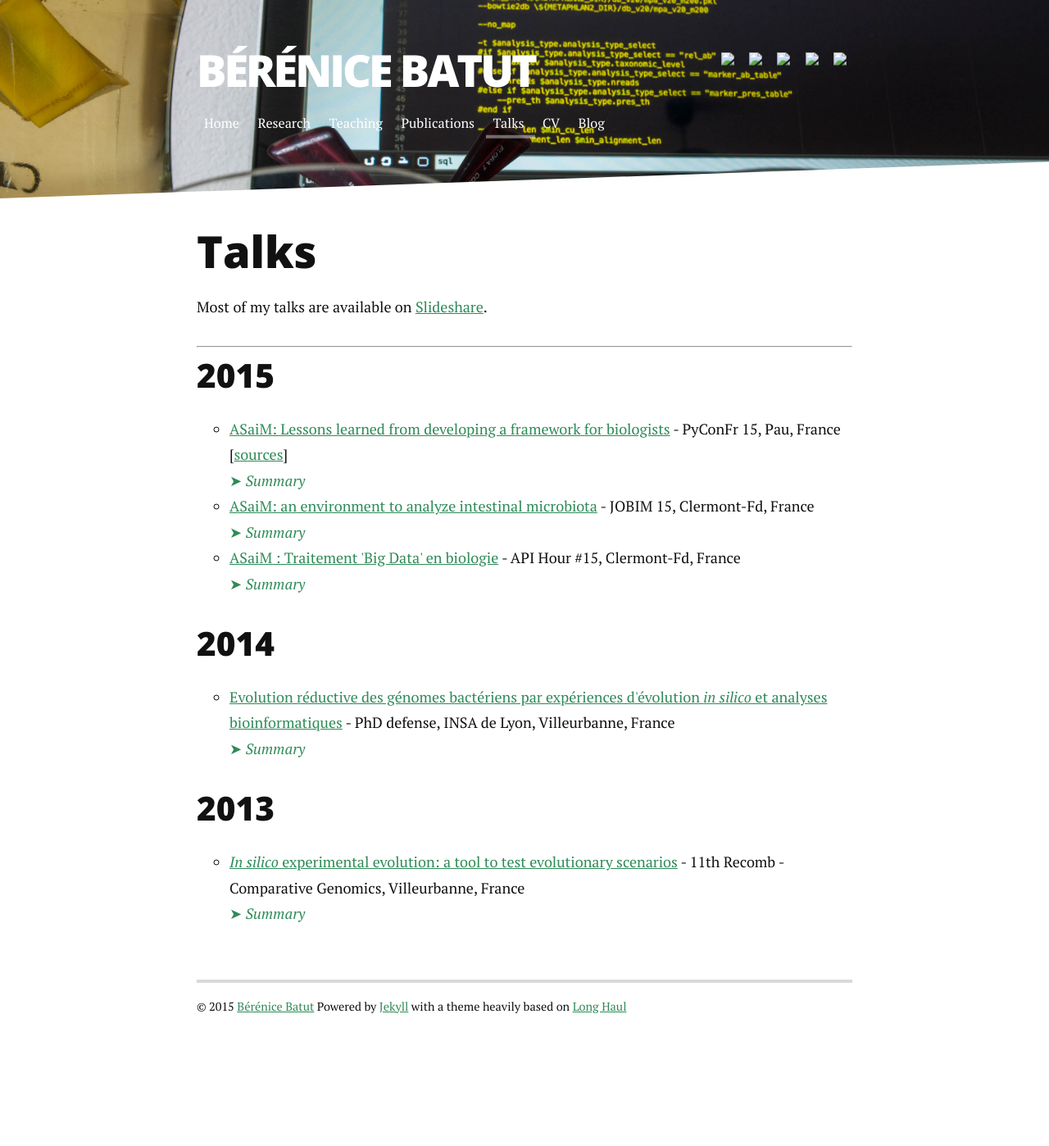
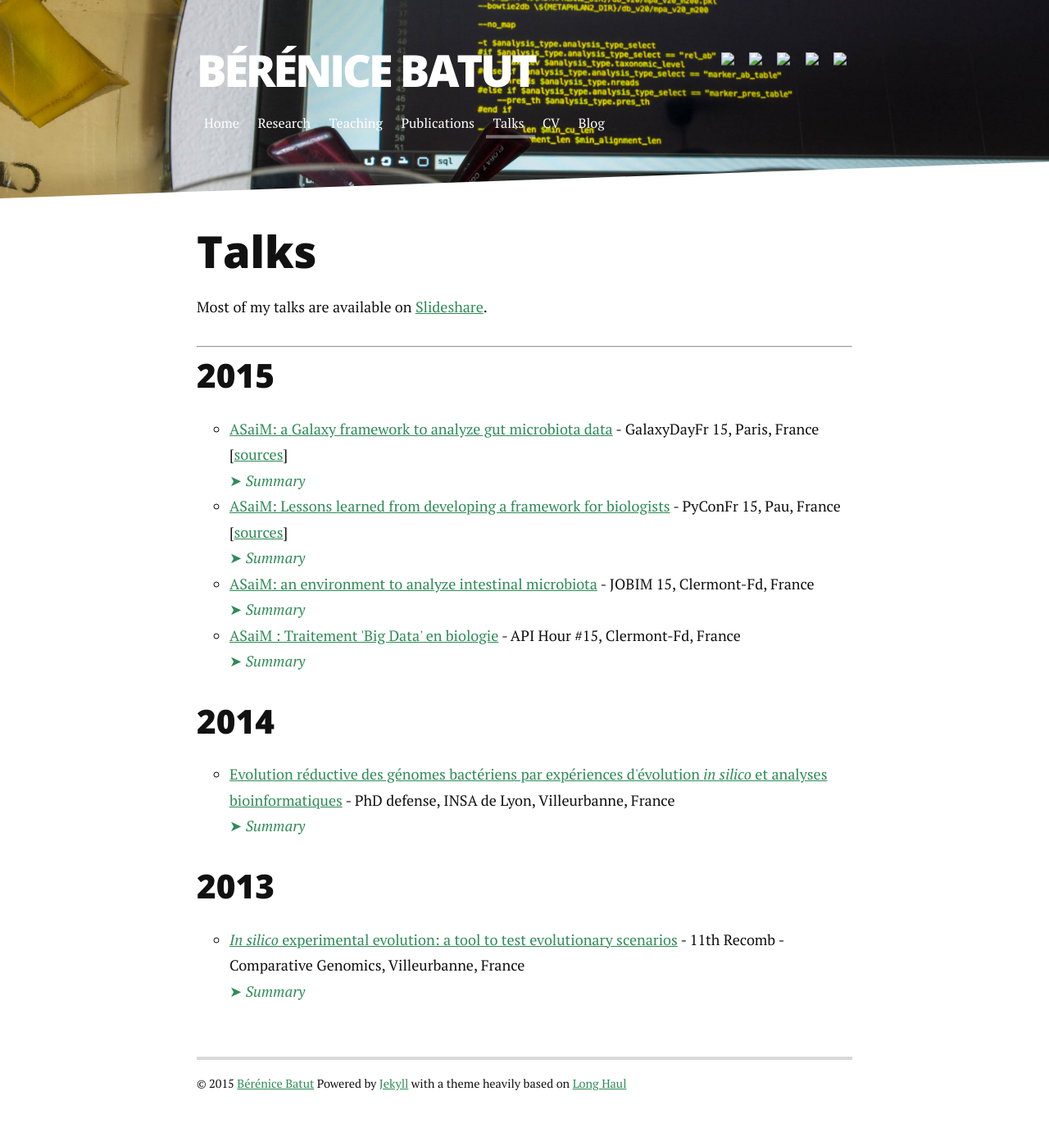
Before and after one commit to bebatut-research/bebatut-research.github.io, a Jekyll site: the page built from talks.md, in a window 1280 px wide. Shown: the whole page at 82% size. Built offline with Jekyll 4.4.1, drawn with Linux system fonts in a browser that asks for light colours; nearby versions of some CDN libraries; Markdown is read by kramdown in place of the engine named in the settings; before the commit the page ends 1304 px from its top, so only the background shows below that; some of the changed lines change nothing that is shown.

Commit message:
Add Galaxy Day talk

```diff
--- a/_data/talks.yml
+++ b/_data/talks.yml
@@ -1,6 +1,27 @@
 -
     year: 2015
     talks:
+    -
+        title: "ASaiM: a Galaxy framework to analyze gut microbiota data"
+        date: "2015-11-19"
+        at: "GalaxyDayFr 15, Paris, France"
+        slides_url: http://bebatut-slides.github.io/galaxy-day_2015/#/
+        source: https://github.com/bebatut-slides/galaxy-day_2015
+        summary: >
+            Massive sequencing data from intestinal microbiota are available in
+            public data repositories (Genbank, ENA, …) but are not easy to identify
+            with associated metadata, query and compare because they are dispatched
+            and possibly underwent different analyses.
+            To extract useful information from these datasets, they need to be
+            collected and formatted using a similar workflow based on specific
+            gut microbiota databases.
+            To process and analyze data from gut microbiota, we developed a framework
+            based on a personalized Galaxy instance. In this instance, several tools
+            are incorporated (PRINSEQ, FastQ-Join, SortMeRNA, Reago, usearch,
+            framebot, cd-hit, MetaPhlAn, HUMAnN, QIIME), with databases such
+            as COG (Clusters of Orthologous Groups of proteins) or the catalog of
+            reference genes in the human gut  microbiome (Li et al, Nature Biotechnology,
+            2014). We defined some standard workflows using these tools and databases.
     -
         title: "ASaiM: Lessons learned from developing a framework for biologists"
         date: "2015-10-17"
```
